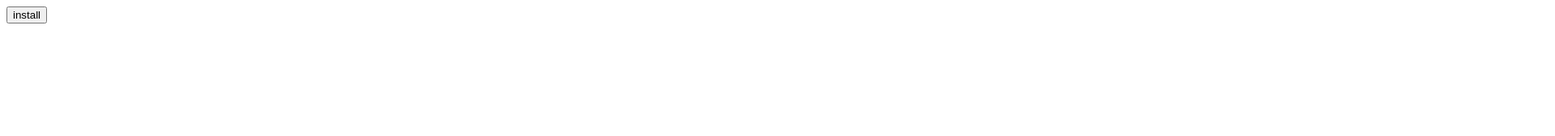
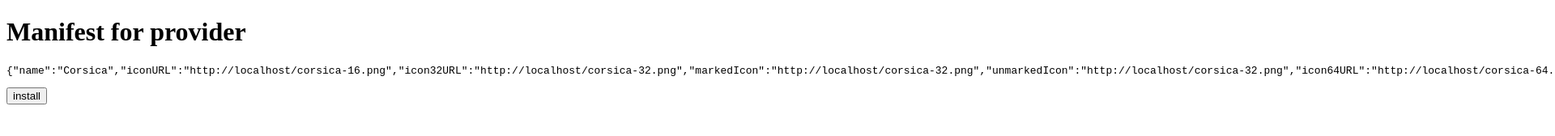
Before and after one commit to mozilla/corsica-social, a website: page static/index.html in a window 1280 px wide. Both pictures are taken after a click on the button "install". Shown: the top 168 px of the page at 81% size, 1920 px wide, since content can reach past the window. Drawn offline with Linux system fonts and the light colour scheme.

Commit message:
manual manifest install

```diff
--- a/static/index.html
+++ b/static/index.html
@@ -5,16 +5,12 @@
     <meta name="viewport" content="width=device-width">
   </head>
   <body>
+    <h1>Manifest for provider</h1>
+    <pre></pre>
     <script>
 
-
-      document.body.innerHTML += '<button>install</button>';
-      document.querySelector('button').addEventListener('click', function (e) {
-        var node = e.target;
       var baseurl = location.origin;
-        console.log(baseurl, location.origin);
-        var event = new CustomEvent("ActivateSocialFeature");
-        node.setAttribute("data-service", JSON.stringify({
+      var manifest = {
         // currently required
         "name": "Corsica",
         "iconURL": baseurl+"/corsica-16.png",
@@ -34,7 +30,17 @@
 
         // optional
         "version": "1.2"
-        }));
+      };
+
+      document.querySelector('pre').innerHTML = JSON.stringify(manifest);
+
+
+      document.body.innerHTML += '<button>install</button>';
+      document.querySelector('button').addEventListener('click', function (e) {
+        var node = e.target;
+        console.log(baseurl, location.origin);
+        var event = new CustomEvent("ActivateSocialFeature");
+        node.setAttribute("data-service", JSON.stringify(manifest));
         node.dispatchEvent(event);
       });
     </script>
```
Lines whose indentation alone changed are shown as unchanged.
